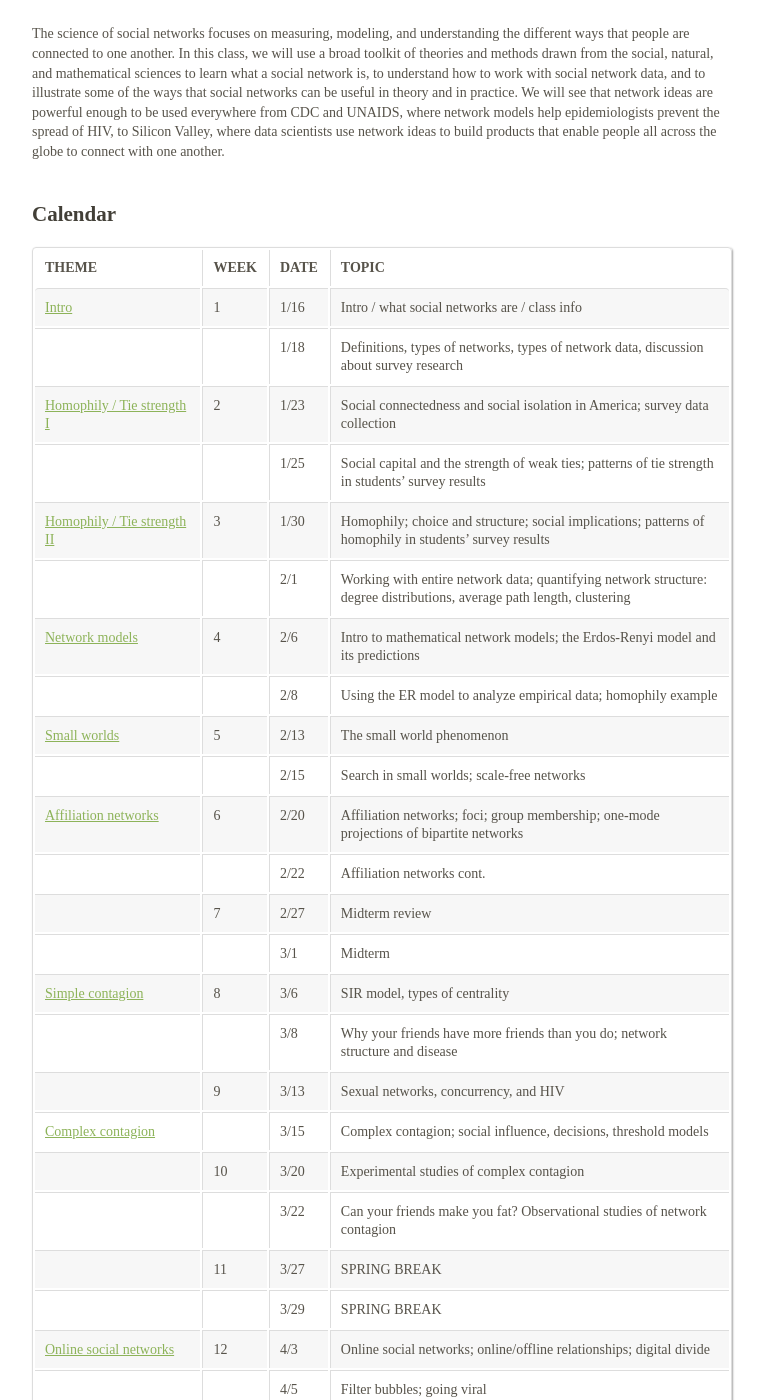
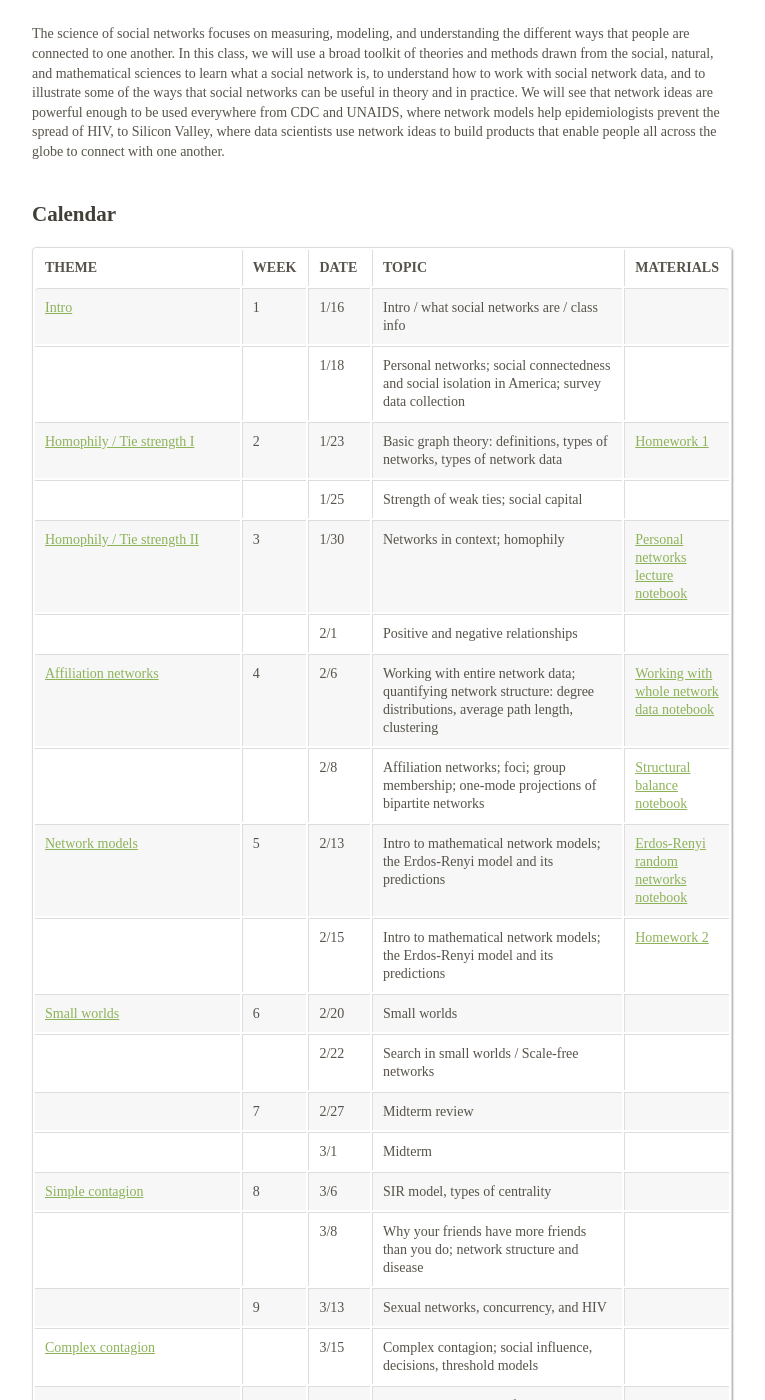
Before and after one commit to dfeehan/dfeehan.github.io, a Jekyll site: the page teaching/2018sp_demog180.html, which Jekyll copies as it is, in a window 1280 px wide and 1400 px high, scrolled down 477 px. Shown: the whole window, without its empty margins (258-1023 px from the left). Built offline with Jekyll 4.4.1, drawn with Linux system fonts in a browser that asks for light colours; some of the changed text lies outside the part shown.

Commit message:
updated order of first part of semester

```diff
--- a/teaching/2018sp_demog180.html
+++ b/teaching/2018sp_demog180.html
@@ -341,16 +341,17 @@ Spring 2018</h1>
 
 
 
-<p><strong>Professor Dennis Feehan</strong><BR> Office: 2232 Piedmont Ave, Room 210<BR> Email: my last name at berkeley.edu<BR> Class meetings Tu/Th 11am-12.30pm, 141 McCone<BR> Class number: 41045<BR> Office hours: Tu 4-5pm, 210 Dept. of Demography<BR> <BR> <a href="https://piazza.com/class/jcgtusuzymr5f7?cid=6">Piazza page</a><BR> <a href="https://bcourses.berkeley.edu/courses/1470310">Bcourses page</a><BR> <a href="https://drive.google.com/drive/folders/1x-ZA9Nz8lqJUmi9iGFJ1UB2pHi-Qzl9Q?usp=sharing">Lecture slides</a></p>
+<p><strong>Professor Dennis Feehan</strong><BR> Office: 2232 Piedmont Ave, Room 210<BR> Email: my last name at berkeley.edu<BR> Class meetings Tu/Th 11am-12.30pm, 141 McCone<BR> Class number: 41045<BR> Office hours: Tu 3-4pm, 210 Dept. of Demography<BR> <BR> <a href="https://piazza.com/class/jcgtusuzymr5f7?cid=6">Piazza page</a><BR> <a href="https://bcourses.berkeley.edu/courses/1470310">Bcourses page</a><BR> <a href="https://drive.google.com/drive/folders/1x-ZA9Nz8lqJUmi9iGFJ1UB2pHi-Qzl9Q?usp=sharing">Lecture slides</a></p>
 <h2 id="overview">Overview</h2>
 <p>The science of social networks focuses on measuring, modeling, and understanding the different ways that people are connected to one another. In this class, we will use a broad toolkit of theories and methods drawn from the social, natural, and mathematical sciences to learn what a social network is, to understand how to work with social network data, and to illustrate some of the ways that social networks can be useful in theory and in practice. We will see that network ideas are powerful enough to be used everywhere from CDC and UNAIDS, where network models help epidemiologists prevent the spread of HIV, to Silicon Valley, where data scientists use network ideas to build products that enable people all across the globe to connect with one another.</p>
 <h2 id="calendar">Calendar</h2>
 <table>
 <colgroup>
-<col style="width: 25%" />
+<col style="width: 31%" />
 <col style="width: 6%" />
-<col style="width: 6%" />
-<col style="width: 62%" />
+<col style="width: 9%" />
+<col style="width: 38%" />
+<col style="width: 13%" />
 </colgroup>
 <thead>
 <tr class="header">
@@ -358,6 +359,7 @@ Spring 2018</h1>
 <th>Week</th>
 <th>Date</th>
 <th>Topic</th>
+<th>Materials</th>
 </tr>
 </thead>
 <tbody>
@@ -366,192 +368,224 @@ Spring 2018</h1>
 <td>1</td>
 <td>1/16</td>
 <td>Intro / what social networks are / class info</td>
+<td></td>
 </tr>
 <tr class="even">
 <td></td>
 <td></td>
 <td>1/18</td>
-<td>Definitions, types of networks, types of network data, discussion about survey research</td>
+<td>Personal networks; social connectedness and social isolation in America; survey data collection</td>
+<td></td>
 </tr>
 <tr class="odd">
 <td><a href="#sec:homophilyI">Homophily / Tie strength I</a></td>
 <td>2</td>
 <td>1/23</td>
-<td>Social connectedness and social isolation in America; survey data collection</td>
+<td>Basic graph theory: definitions, types of networks, types of network data</td>
+<td><a href="#sec:hwk1">Homework 1</a></td>
 </tr>
 <tr class="even">
 <td></td>
 <td></td>
 <td>1/25</td>
-<td>Social capital and the strength of weak ties; patterns of tie strength in students’ survey results</td>
+<td>Strength of weak ties; social capital</td>
+<td></td>
 </tr>
 <tr class="odd">
 <td><a href="#sec:homophilyII">Homophily / Tie strength II</a></td>
 <td>3</td>
 <td>1/30</td>
-<td>Homophily; choice and structure; social implications; patterns of homophily in students’ survey results</td>
+<td>Networks in context; homophily</td>
+<td><a href="http://datahub.berkeley.edu/user-redirect/interact?account=mrazakhan&amp;repo=Demography180-Spring2018&amp;branch=master&amp;path=lecture/01_personal_networks/01%20-%20UCB%20personal%20networks%20survey.ipynb">Personal networks lecture notebook</a></td>
 </tr>
 <tr class="even">
 <td></td>
 <td></td>
 <td>2/1</td>
-<td>Working with entire network data; quantifying network structure: degree distributions, average path length, clustering</td>
+<td>Positive and negative relationships</td>
+<td></td>
 </tr>
 <tr class="odd">
-<td><a href="#sec:models">Network models</a></td>
+<td><a href="#sec:affiliation">Affiliation networks</a></td>
 <td>4</td>
 <td>2/6</td>
-<td>Intro to mathematical network models; the Erdos-Renyi model and its predictions</td>
+<td>Working with entire network data; quantifying network structure: degree distributions, average path length, clustering</td>
+<td><a href="http://datahub.berkeley.edu/user-redirect/interact?account=mrazakhan&amp;repo=Demography180-Spring2018&amp;branch=master&amp;path=lecture/02_entire_networks/02%20-%20Introduction%20to%20whole%20network%20data.ipynb">Working with whole network data notebook</a></td>
 </tr>
 <tr class="even">
 <td></td>
 <td></td>
 <td>2/8</td>
-<td>Using the ER model to analyze empirical data; homophily example</td>
+<td>Affiliation networks; foci; group membership; one-mode projections of bipartite networks</td>
+<td><a href="http://datahub.berkeley.edu/user-redirect/interact?account=mrazakhan&amp;repo=Demography180-Spring2018&amp;branch=master&amp;path=lecture/04_structural_balance/04%20-%20Structural%20balance%20in%20the%20small%20Slashdot%20network.ipynb">Structural balance notebook</a></td>
 </tr>
 <tr class="odd">
-<td><a href="#sec:smallworlds">Small worlds</a></td>
+<td><a href="#sec:models">Network models</a></td>
 <td>5</td>
 <td>2/13</td>
-<td>The small world phenomenon</td>
+<td>Intro to mathematical network models; the Erdos-Renyi model and its predictions</td>
+<td><a href="http://datahub.berkeley.edu/user-redirect/interact?account=mrazakhan&amp;repo=Demography180-Spring2018&amp;branch=master&amp;path=lecture/05_er_networks/live%20-%20erods_renyi_random_networks.ipynb">Erdos-Renyi random networks notebook</a></td>
 </tr>
 <tr class="even">
 <td></td>
 <td></td>
 <td>2/15</td>
-<td>Search in small worlds; scale-free networks</td>
+<td>Intro to mathematical network models; the Erdos-Renyi model and its predictions</td>
+<td><a href="#sec:hwk2">Homework 2</a></td>
 </tr>
 <tr class="odd">
-<td><a href="#sec:affiliation">Affiliation networks</a></td>
+<td><a href="#sec:smallworlds">Small worlds</a></td>
 <td>6</td>
 <td>2/20</td>
-<td>Affiliation networks; foci; group membership; one-mode projections of bipartite networks</td>
+<td>Small worlds</td>
+<td></td>
 </tr>
 <tr class="even">
 <td></td>
 <td></td>
 <td>2/22</td>
-<td>Affiliation networks cont.</td>
+<td>Search in small worlds / Scale-free networks</td>
+<td></td>
 </tr>
 <tr class="odd">
 <td></td>
 <td>7</td>
 <td>2/27</td>
 <td>Midterm review</td>
+<td></td>
 </tr>
 <tr class="even">
 <td></td>
 <td></td>
 <td>3/1</td>
 <td>Midterm</td>
+<td></td>
 </tr>
 <tr class="odd">
 <td><a href="#sec:simplecontagion">Simple contagion</a></td>
 <td>8</td>
 <td>3/6</td>
 <td>SIR model, types of centrality</td>
+<td></td>
 </tr>
 <tr class="even">
 <td></td>
 <td></td>
 <td>3/8</td>
 <td>Why your friends have more friends than you do; network structure and disease</td>
+<td></td>
 </tr>
 <tr class="odd">
 <td></td>
 <td>9</td>
 <td>3/13</td>
 <td>Sexual networks, concurrency, and HIV</td>
+<td></td>
 </tr>
 <tr class="even">
 <td><a href="#sec:complexcontagion">Complex contagion</a></td>
 <td></td>
 <td>3/15</td>
 <td>Complex contagion; social influence, decisions, threshold models</td>
+<td></td>
 </tr>
 <tr class="odd">
 <td></td>
 <td>10</td>
 <td>3/20</td>
 <td>Experimental studies of complex contagion</td>
+<td></td>
 </tr>
 <tr class="even">
 <td></td>
 <td></td>
 <td>3/22</td>
 <td>Can your friends make you fat? Observational studies of network contagion</td>
+<td></td>
 </tr>
 <tr class="odd">
 <td></td>
 <td>11</td>
 <td>3/27</td>
 <td>SPRING BREAK</td>
+<td></td>
 </tr>
 <tr class="even">
 <td></td>
 <td></td>
 <td>3/29</td>
 <td>SPRING BREAK</td>
+<td></td>
 </tr>
 <tr class="odd">
 <td><a href="#sec:osn">Online social networks</a></td>
 <td>12</td>
 <td>4/3</td>
 <td>Online social networks; online/offline relationships; digital divide</td>
+<td></td>
 </tr>
 <tr class="even">
 <td></td>
 <td></td>
 <td>4/5</td>
 <td>Filter bubbles; going viral</td>
+<td></td>
 </tr>
 <tr class="odd">
 <td><a href="#sec:communities">Network structure / communities</a></td>
 <td>13</td>
 <td>4/10</td>
 <td>More complex network models: the block model, the configuration model</td>
+<td></td>
 </tr>
 <tr class="even">
 <td></td>
 <td></td>
 <td>4/12</td>
 <td>Community detection; models of network formation</td>
+<td></td>
 </tr>
 <tr class="odd">
 <td><a href="#sec:strongweak">Strong and weak tie networks</a></td>
 <td>14</td>
 <td>4/17</td>
 <td>Family and kinship networks; the grandmother hypothesis</td>
+<td></td>
 </tr>
 <tr class="even">
 <td></td>
 <td></td>
 <td>4/19</td>
 <td>Weak tie networks</td>
+<td></td>
 </tr>
 <tr class="odd">
 <td><a href="#sec:cooperation">Cooperation and collaboration</a></td>
 <td>15</td>
 <td>4/24</td>
 <td>Cooperation; the prisoner’s dilemma and public goods games</td>
+<td></td>
 </tr>
 <tr class="even">
 <td></td>
 <td></td>
 <td>4/26</td>
 <td>Experimental evidence for the emergence of cooperation</td>
+<td></td>
 </tr>
 <tr class="odd">
 <td></td>
 <td></td>
 <td>5/1</td>
 <td>READING WEEK</td>
+<td></td>
 </tr>
 <tr class="even">
 <td></td>
 <td></td>
 <td>5/3</td>
 <td>READING WEEK</td>
+<td></td>
 </tr>
 </tbody>
 </table>
@@ -606,14 +640,14 @@ Spring 2018</h1>
 <p>Lectures:</p>
 <ul>
 <li>Intro / what social networks are / class info</li>
-<li>Definitions, types of networks, types of network data, discussion about survey research</li>
+<li>Personal networks; social connectedness and social isolation in America; survey data collection</li>
 </ul>
 <p>Reading:</p>
 <ul>
 <li><span class="citation" data-cites="watts_six_2003">D. J. Watts (<a href="#ref-watts_six_2003">2003</a>)</span> preface-Ch.1</li>
 <li><span class="citation" data-cites="easley_networks_2010">Easley and Kleinberg (<a href="#ref-easley_networks_2010">2010</a>)</span> Ch.1-Ch.2</li>
 </ul>
-<p>Homework 1:</p>
+<h4 id="sec:hwk1">Homework 1</h4>
 <ul>
 <li><a href="https://docs.google.com/document/d/1hsY5PXv0PPctn1sQZwnHwf-DWVcNQhOncQyYd6tTfak/edit?usp=sharing">Assignment</a></li>
 <li><a href="https://drive.google.com/open?id=1EOrHhYZ8X_J2ryfbinQTFIDwJNJNLucGHGZ8BMUwpn0">Data entry</a></li>
@@ -622,8 +656,9 @@ Spring 2018</h1>
 <h3 id="sec:homophilyI">Week 2: Homophily and tie strength I</h3>
 <p>Lectures:</p>
 <ul>
-<li>Social connectedness and social isolation in America; survey data collection</li>
-<li>Social capital and the strength of weak ties; patterns of tie strength in students’ survey results</li>
+<li>Basic graph theory: definitions, types of networks</li>
+<li>Strength of weak ties; social capital</li>
+<li><a href="http://datahub.berkeley.edu/user-redirect/interact?account=mrazakhan&amp;repo=Demography180-Spring2018&amp;branch=master&amp;path=lecture/01_personal_networks/01%20-%20UCB%20personal%20networks%20survey.ipynb">Personal networks lecture notebook</a></li>
 </ul>
 <p>Reading:</p>
 <!--* TODO NEWSPAPER-->
@@ -633,47 +668,50 @@ Spring 2018</h1>
 <h3 id="sec:homophilyII">Week 3: Homophily and tie strength II</h3>
 <p>Lectures:</p>
 <ul>
-<li>Homophily; choice and structure; social implications; patterns of homophily in students’ survey results</li>
-<li>Working with entire network data; quantifying network structure: degree distributions, average path length, clustering</li>
-<li><a href="http://datahub.berkeley.edu/user-redirect/interact?account=mrazakhan&amp;repo=Demography180-Spring2018&amp;branch=master&amp;path=lecture/01_personal_networks/01%20-%20UCB%20personal%20networks%20survey.ipynb">Personal networks lecture notebook</a></li>
+<li>Networks in context; homophily: choice and structure; social implications; patterns of homophily in students’ survey results</li>
+<li>Positive and negative relationships</li>
+<li><a href="http://datahub.berkeley.edu/user-redirect/interact?account=mrazakhan&amp;repo=Demography180-Spring2018&amp;branch=master&amp;path=lecture/02_entire_networks/02%20-%20Introduction%20to%20whole%20network%20data.ipynb">Working with whole network data notebook</a></li>
 </ul>
 <p>Reading:</p>
 <!--* TODO NEWSPAPER-->
 <ul>
 <li><span class="citation" data-cites="easley_networks_2010">Easley and Kleinberg (<a href="#ref-easley_networks_2010">2010</a>)</span> Ch.4.1-4.2; Ch.5.1-5.2</li>
 </ul>
-<h3 id="sec:models">Week 4: Network models</h3>
+<h3 id="sec:affiliation">Week 4: Affiliation networks</h3>
 <p>Lectures:</p>
 <ul>
-<li><a href="http://datahub.berkeley.edu/user-redirect/interact?account=mrazakhan&amp;repo=Demography180-Spring2018&amp;branch=master&amp;path=lecture/02_entire_networks/02%20-%20Introduction%20to%20whole%20network%20data.ipynb">Whole network data notebook</a></li>
+<li>Working with entire network data; quantifying network structure: degree distributions, average path length, clustering</li>
+<li>Affiliation networks; foci; group membership; one-mode projections of bipartite networks</li>
+<li><a href="http://datahub.berkeley.edu/user-redirect/interact?account=mrazakhan&amp;repo=Demography180-Spring2018&amp;branch=master&amp;path=lecture/04_structural_balance/04%20-%20Structural%20balance%20in%20the%20small%20Slashdot%20network.ipynb">Structural balance notebook</a></li>
+</ul>
+<p>Readings:</p>
+<ul>
+<li><span class="citation" data-cites="easley_networks_2010">Easley and Kleinberg (<a href="#ref-easley_networks_2010">2010</a>)</span> Ch.4.3-4.4</li>
+</ul>
+<h3 id="sec:models">Week 5: Network models</h3>
+<p>Lectures:</p>
+<ul>
 <li>Intro to mathematical network models; the Erdos-Renyi model and its predictions</li>
 <li>Using the ER model to analyze empirical data; homophily example</li>
-<li><a href="http://datahub.berkeley.edu/user-redirect/interact?account=mrazakhan&amp;repo=Demography180-Spring2018&amp;branch=master&amp;path=lecture/04_structural_balance/04%20-%20Structural%20balance%20in%20the%20small%20Slashdot%20network.ipynb">Structural balance notebook</a></li>
+<li><a href="http://datahub.berkeley.edu/user-redirect/interact?account=mrazakhan&amp;repo=Demography180-Spring2018&amp;branch=master&amp;path=lecture/05_er_networks/live%20-%20erods_renyi_random_networks.ipynb">Erdos-Renyi random networks notebook</a></li>
 </ul>
 <p>Readings:</p>
 <ul>
 <li><span class="citation" data-cites="watts_six_2003">D. J. Watts (<a href="#ref-watts_six_2003">2003</a>)</span> Ch. 2</li>
 </ul>
-<h3 id="sec:smallworlds">Week 5: Small worlds</h3>
+<h4 id="sec:hwk2">Homework 2</h4>
+<ul>
+<li><a href="http://datahub.berkeley.edu/user-redirect/interact?account=mrazakhan&amp;repo=Demography180-Spring2018&amp;branch=master&amp;path=hwk2/hw02_Spring2018.ipynb">Homework 2</a></li>
+</ul>
+<h3 id="sec:smallworlds">Week 6: Small worlds</h3>
 <p>Lectures:</p>
 <ul>
-<li><a href="http://datahub.berkeley.edu/user-redirect/interact?account=mrazakhan&amp;repo=Demography180-Spring2018&amp;branch=master&amp;path=hwk2/hw02_Spring2018.ipynb">Homework 2</a></li>
 <li>The small world phenomenon</li>
 <li>Search in small worlds; scale-free networks</li>
 </ul>
 <p>Readings:</p>
 <ul>
 <li><span class="citation" data-cites="watts_six_2003">D. J. Watts (<a href="#ref-watts_six_2003">2003</a>)</span> Ch. 3-4</li>
-</ul>
-<h3 id="sec:affiliation">Week 6: Affiliation networks</h3>
-<p>Lectures:</p>
-<ul>
-<li>Affiliation networks; foci; group membership; one-mode projections of bipartite networks</li>
-<li>Affiliation networks cont.</li>
-</ul>
-<p>Readings:</p>
-<ul>
-<li><span class="citation" data-cites="easley_networks_2010">Easley and Kleinberg (<a href="#ref-easley_networks_2010">2010</a>)</span> Ch.4.3-4.4</li>
 </ul>
 <h3 id="sec:midterm">Week 7: Catch-up, review, and midterm</h3>
 <p>Lectures:</p>
```
